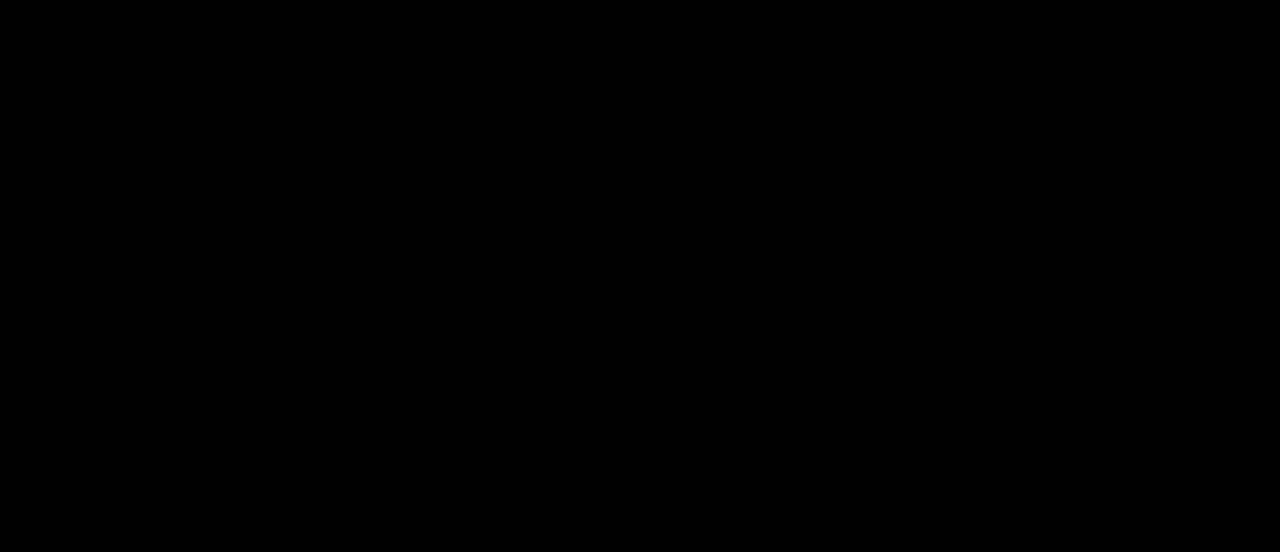
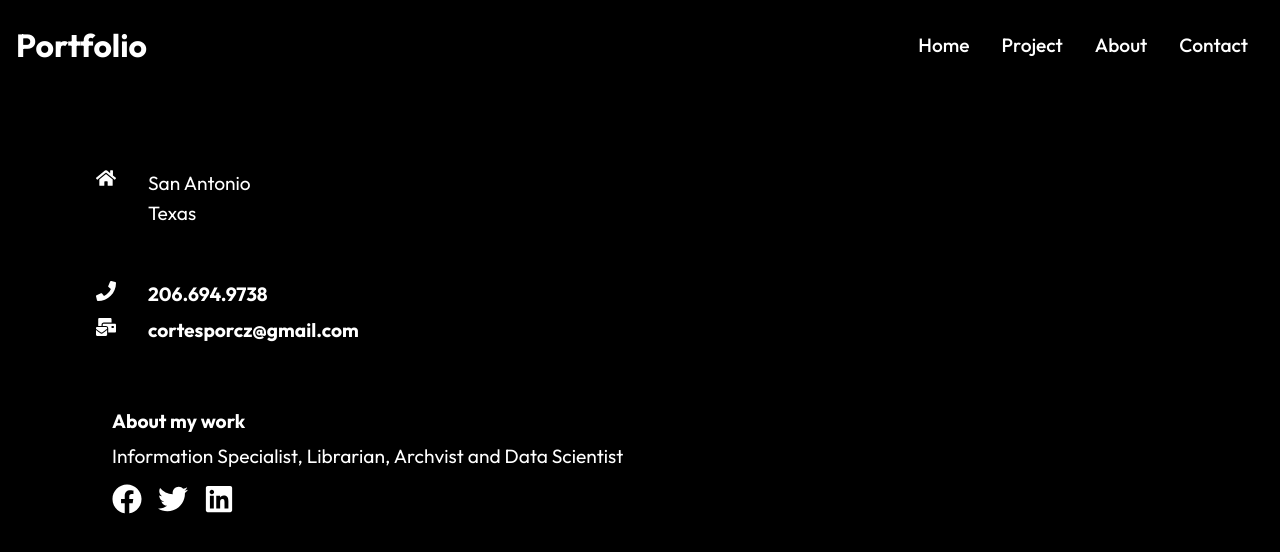
Before and after one commit to cortesporcz/cortes_portfolio, a React (Create React App) app: page /project in a window 1280 px wide. Shown: the top 552 px of the page. Built offline with nearby package versions, Linux system fonts and the light colour scheme.

Commit message:
creating files for heading functions

```diff
--- /dev/null
+++ b/src/components/HeroImg2.js
@@ -0,0 +1,15 @@
+import "./HeroImg2Styles.css"
+
+import React from 'react'
+
+const HeroImg2 = () => {
+  return (
+    <div className="hero-img">
+        <div className="heading">
+
+        </div>
+    </div>
+  )
+}
+
+export default HeroImg2
--- a/src/routes/About.js
+++ b/src/routes/About.js
@@ -1,8 +1,14 @@
-import React from 'react'
+import React from "react";
+
+import Navbar from "../components/Navbar";
+import Footer from "../components/Footer";
 
 const About = () => {
   return (
-    <div>About</div>
+    <div>
+      <Navbar />
+      <Footer />
+    </div>
   )
 }
 
--- a/src/routes/Contact.js
+++ b/src/routes/Contact.js
@@ -1,4 +1,6 @@
-import React from 'react'
+import React from "react";
+
+
 
 const Contact = () => {
   return (
--- a/src/routes/Project.js
+++ b/src/routes/Project.js
@@ -1,8 +1,16 @@
-import React from 'react'
+import React from "react";
+
+import Navbar from "../components/Navbar";
+import Footer from "../components/Footer";
+import HeroImg2 from "../components/HeroImg2";
 
 const Project = () => {
   return (
-    <div>Project</div>
+    <div>
+      <Navbar />
+      <HeroImg2 />
+      <Footer />
+    </div>
   )
 }
 
```
Also changed, not shown: src/components/HeroImg2Styles.css (added).
